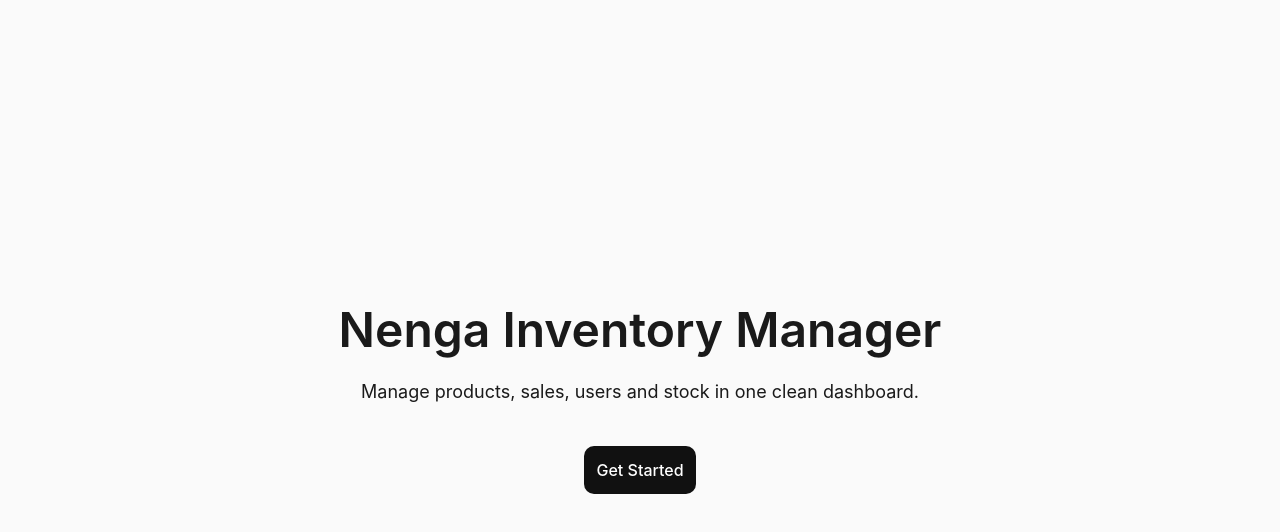
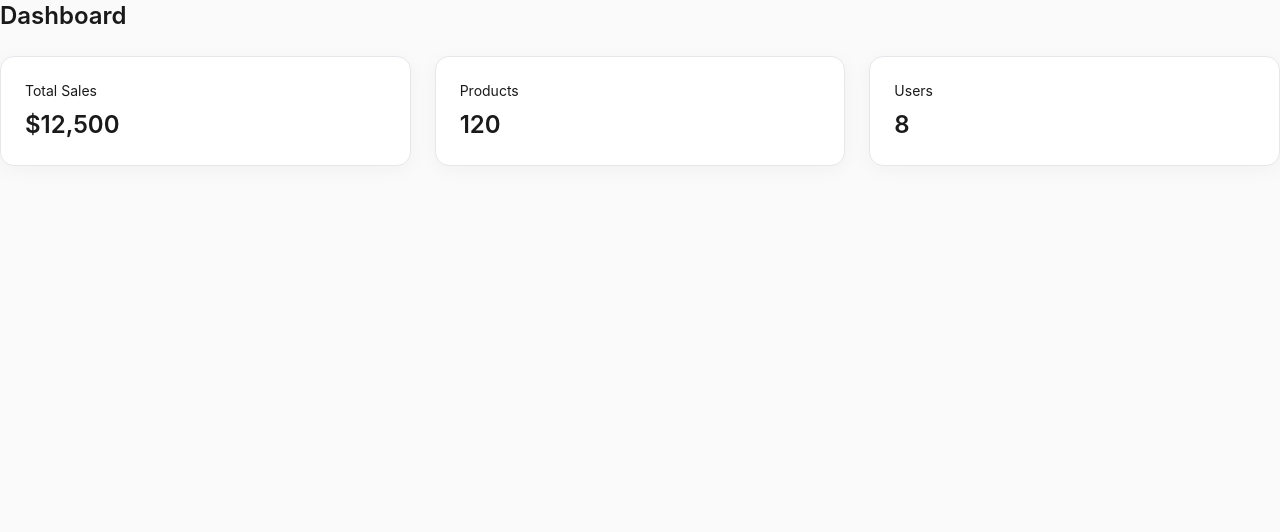
Before and after one commit to alton47/binzo, a Next.js app: page / in a window 1280 px wide. Shown: the top 532 px of the page. Built offline with nearby package versions, Linux system fonts and the light colour scheme.

Commit message:
Create page.tsx

```diff
--- /dev/null
+++ b/app/(dashboard)/page.tsx
@@ -0,0 +1,15 @@
+import StatCard from "@/components/dashboard/StatCard";
+
+export default function DashboardPage() {
+  return (
+    <div>
+      <h1 className="text-2xl font-semibold mb-6">Dashboard</h1>
+
+      <div className="grid grid-cols-3 gap-6">
+        <StatCard title="Total Sales" value="$12,500" />
+        <StatCard title="Products" value="120" />
+        <StatCard title="Users" value="8" />
+      </div>
+    </div>
+  );
+}
```
